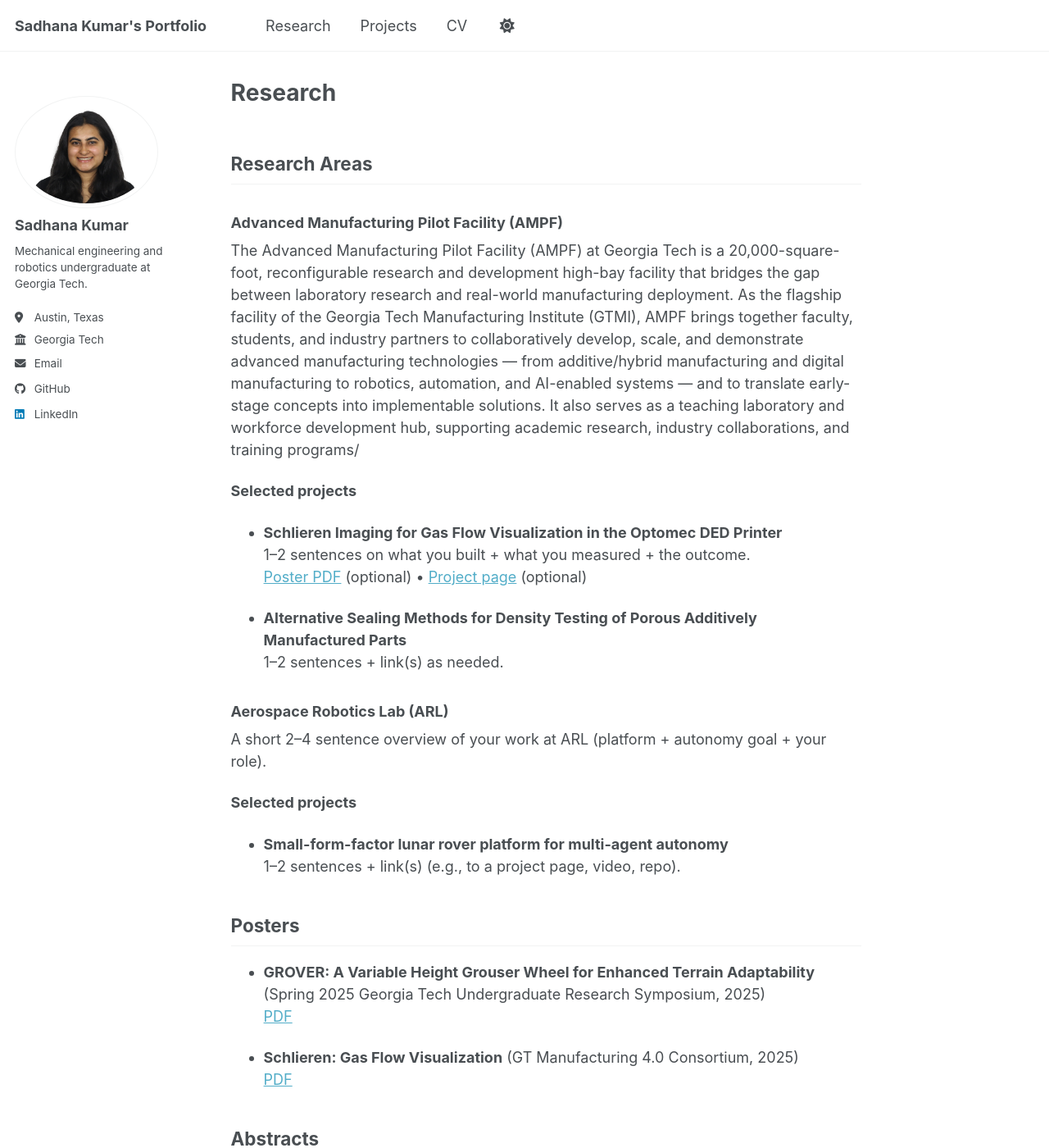
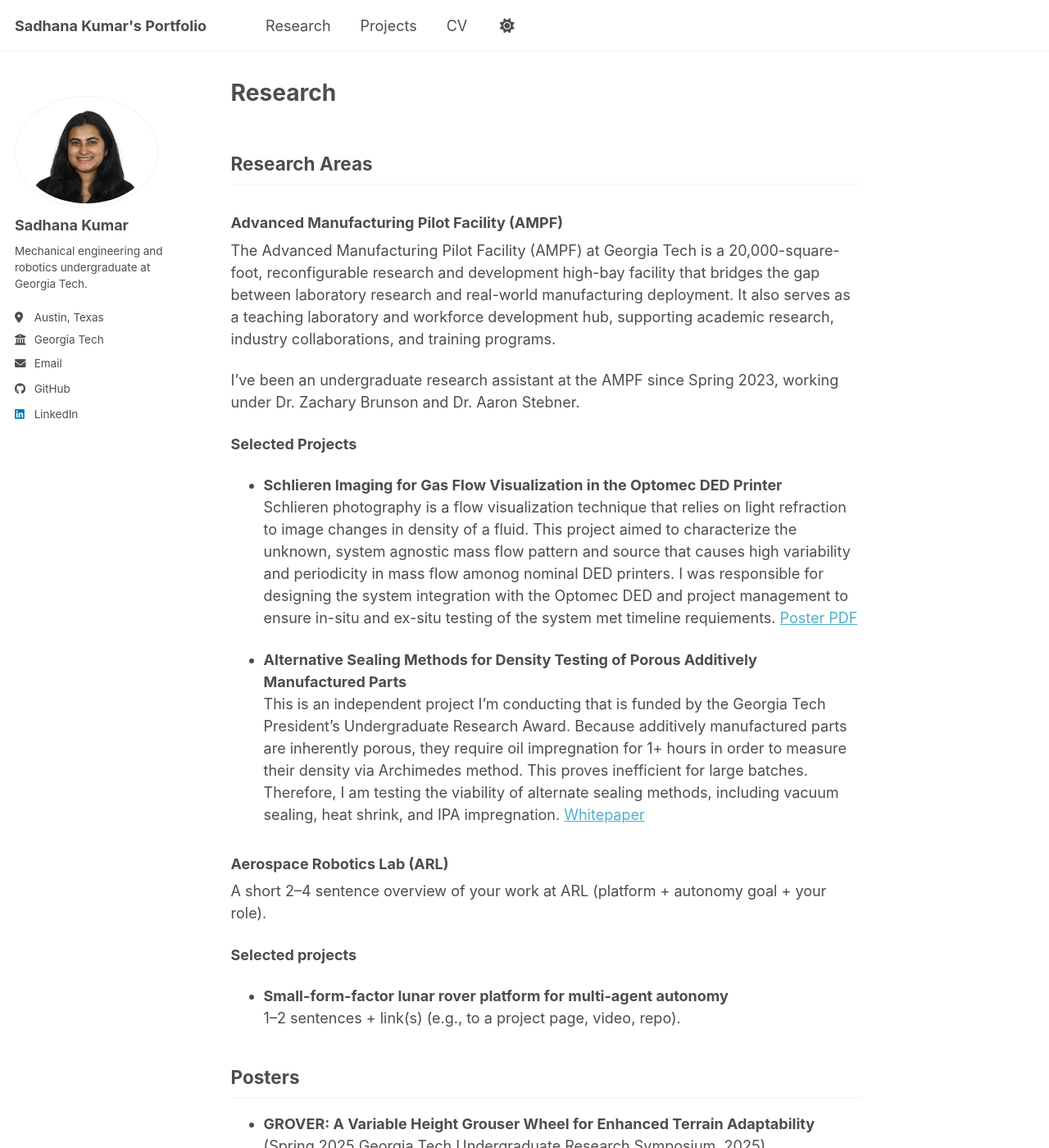
Before and after one commit to s-kumar72/s-kumar72.github.io, a Jekyll site: the page built from _pages/research.md, in a window 1280 px wide and 1400 px high. Shown: the whole window at 82% size. Built offline with Jekyll 4.4.1, drawn with Linux system fonts in a browser that asks for light colours; a script bundle is joined from its source files by our own code; library files that are not in the unit come from our copies.

Commit message:
Update research.md

```diff
--- a/_pages/research.md
+++ b/_pages/research.md
@@ -6,15 +6,18 @@ author_profile: true
 ## Research Areas
 
 ### Advanced Manufacturing Pilot Facility (AMPF)
-The Advanced Manufacturing Pilot Facility (AMPF) at Georgia Tech is a 20,000-square-foot, reconfigurable research and development high-bay facility that bridges the gap between laboratory research and real-world manufacturing deployment. As the flagship facility of the Georgia Tech Manufacturing Institute (GTMI), AMPF brings together faculty, students, and industry partners to collaboratively develop, scale, and demonstrate advanced manufacturing technologies — from additive/hybrid manufacturing and digital manufacturing to robotics, automation, and AI-enabled systems — and to translate early-stage concepts into implementable solutions. It also serves as a teaching laboratory and workforce development hub, supporting academic research, industry collaborations, and training programs/
+The Advanced Manufacturing Pilot Facility (AMPF) at Georgia Tech is a 20,000-square-foot, reconfigurable research and development high-bay facility that bridges the gap between laboratory research and real-world manufacturing deployment. It also serves as a teaching laboratory and workforce development hub, supporting academic research, industry collaborations, and training programs.
 
-**Selected projects**
+I've been an undergraduate research assistant at the AMPF since Spring 2023, working under Dr. Zachary Brunson and Dr. Aaron Stebner.
+
+**Selected Projects**
 - **Schlieren Imaging for Gas Flow Visualization in the Optomec DED Printer**
-  1–2 sentences on what you built + what you measured + the outcome.
-  [Poster PDF](/files/posters/schlieren-poster.pdf) (optional) • [Project page](/projects/schlieren/) (optional)
+Schlieren photography is a flow visualization technique that relies on light refraction to image changes in density of a fluid. This project aimed to characterize the unknown, system agnostic mass flow pattern and source that causes high variability and periodicity in mass flow amonog nominal DED printers. I was responsible for designing the system integration with the Optomec DED and project management to ensure in-situ and ex-situ testing of the system met timeline requiements.
+[Poster PDF](/files/Schlieren_Poster.pdf)
 
 - **Alternative Sealing Methods for Density Testing of Porous Additively Manufactured Parts**
-  1–2 sentences + link(s) as needed.
+This is an independent project I'm conducting that is funded by the Georgia Tech President's Undergraduate Research Award. Because additively manufactured parts are inherently porous, they require oil impregnation for 1+ hours in order to measure their density via Archimedes method. This proves inefficient for large batches. Therefore, I am testing the viability of alternate sealing methods, including vacuum sealing, heat shrink, and IPA impregnation.
+[Whitepaper](/files/Density_Testing_Whitepaper.pdf)
 
 ### Aerospace Robotics Lab (ARL)
 A short 2–4 sentence overview of your work at ARL (platform + autonomy goal + your role).
```
